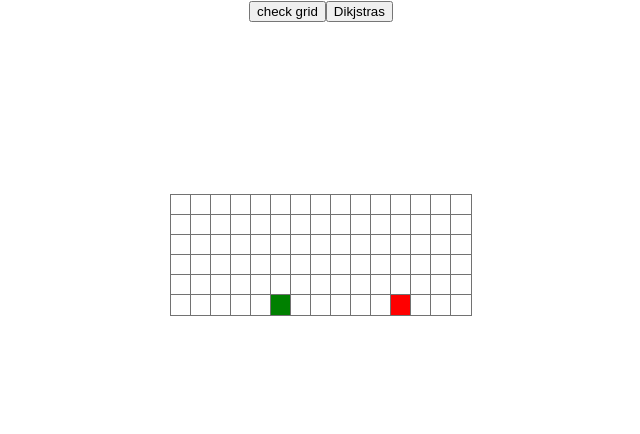
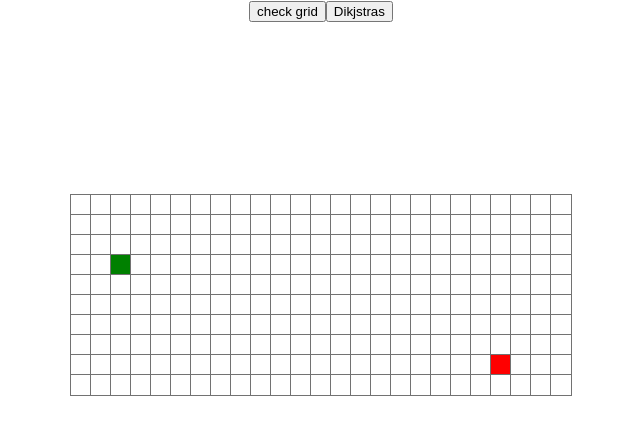
Before and after one commit to PatgioK/pathfindingvisualizer, a React (Create React App) app: page / in a window 1280 px wide. Shown: the top 434 px of the page, without its empty margins (319-959 px from the left). Built offline with nearby package versions, Linux system fonts and the light colour scheme.

Commit message:
visualize dikjstra and path done, need async

```diff
--- a/src/pathfindingvisualizer/Algorithms/Dikjstras.js
+++ b/src/pathfindingvisualizer/Algorithms/Dikjstras.js
@@ -19,34 +19,41 @@ export function Dikjstras(grid, startNode, endNode) {
 
     // !! = cast to boolean
     while (!!unvisitedNodes.length) {
+        console.log("DikjstraWhile");
 
         sortNodesByDistance(unvisitedNodes);
-        const currentNode = startNode;
+        const currentNode = unvisitedNodes.shift();
+        currentNode.isVisited = true;
         // 3. Calculate distance of all unvisited neighbor nodes through currentNode
         //    compare new distance with assigned distance, assign smaller distance.
 
-        const unvisitedNeighbors = getUnvisitedNeighbors(grid, currentNode);
-        for (const neighbor of unvisitedNeighbors) {
-            neighbor.distance = currentNode.distance + 1; //neighbor dist always greater
-            neighbor.previousNode = currentNode;
-        }
-
+        updateNeighbors(grid, currentNode);
         // 4. Mark currentNode visted, remove from unvisited set.
-        currentNode.isVisited = true;
-        unvisitedNodes.shift();
+        // unvisitedNodes.shift();
+        visitedNodes.push(currentNode);
 
         // 5. if endNode is visited or smallest distance of unvisited nodes is infinite
         //    stop algo
-        if (endNode.isVisited) return;
+        if (endNode.isVisited) return visitedNodes;
 
-        sortNodesByDistance(unvisitedNodes);
-        if (unvisitedNodes.length || unvisitedNodes[0].distance == Infinity) return;
+        // sortNodesByDistance(unvisitedNodes);
+        updateNeighbors(grid, currentNode);
+        // if (unvisitedNodes.length || unvisitedNodes[0].distance == Infinity) return visitedNodes;
 
         // 6. select unvisited node with lowest distance, set to current node
         //    loop back to step 3
+        // console.log(grid);
+    }
+}
+
+function updateNeighbors(grid, currentNode) {
+    const unvisitedNeighbors = getUnvisitedNeighbors(grid, currentNode);
+    for (const neighbor of unvisitedNeighbors) {
+        neighbor.distance = currentNode.distance + 1; //neighbor dist always greater
+        if (neighbor.previousNode == null) {
+            neighbor.previousNode = currentNode;
+        }
+    }
 
 
-        // console.log(grid);
-
-    }
 }
--- a/src/pathfindingvisualizer/Node.css
+++ b/src/pathfindingvisualizer/Node.css
@@ -15,3 +15,14 @@
 .endnode {
     background: red;
 }
+
+
+.node-visited {
+    background :aqua;
+}
+
+.node-path {
+    border-color: gold;
+    box-sizing: border-box;
+    border: 5px solid gold;
+}
--- a/src/pathfindingvisualizer/Node.js
+++ b/src/pathfindingvisualizer/Node.js
@@ -18,7 +18,7 @@ export default class Node extends Component {
         // if (startNode == false && endNode == false) extraClassName = " ";
         return <div
             className={`Node ${extraClassName}`}
-            id={`node-${this.props.row}-${this.props.col} ${extraClassName}`}
+            id={`node-${this.props.row}-${this.props.col}`}
             // row={this.props.row}
             // col={this.props.col}
 
--- a/src/pathfindingvisualizer/PathfindingVisualizer.js
+++ b/src/pathfindingvisualizer/PathfindingVisualizer.js
@@ -2,16 +2,20 @@ import React from "react";
 import Node from "./Node";
 import "./PathfindingVisualizer.css";
 import { Dikjstras } from "./Algorithms/Dikjstras";
+import { setTimeout} from 'timers';
 
-const GRID_ROW_LENGTH = 15;
-const GRID_COL_LENGTH = 6;
+const GRID_ROW_LENGTH = 25;
+const GRID_COL_LENGTH = 10;
 
-const START_NODE_ROW = 5;
-const START_NODE_COL = 5;
+const START_NODE_ROW = 3;
+const START_NODE_COL = 2;
 
-const END_NODE_ROW = 5;
-const END_NODE_COL = 11;
+const END_NODE_ROW = 8;
+const END_NODE_COL = 21;
 
+const sleep = (ms) => {
+    return new Promise((resolve) => setTimeout(resolve, ms));
+};
 
 // React uses JSX not plain javascript, first letter of tag indicates elements.
 // Uppercase used to specify react components; ie cant camelCase.
@@ -26,8 +30,6 @@ export default class PathfindingVisualizer extends React.Component {
 
     componentDidMount() {
         this.resetGrid();
-        // const grid = this.mapGrid();
-        // this.setState(grid);
     }
 
     resetGrid() {
@@ -35,7 +37,7 @@ export default class PathfindingVisualizer extends React.Component {
         for (let i = 0; i < GRID_COL_LENGTH; i++) {
             let currentRow = [];
             for (let j = 0; j < GRID_ROW_LENGTH; j++) {
-                const newNode = createNode(i,j)
+                const newNode = createNode(i, j)
                 // currentRow.push(createNode(i, j));
                 currentRow.push(newNode);
                 // console.log(newNode);
@@ -46,7 +48,7 @@ export default class PathfindingVisualizer extends React.Component {
     }
 
     handleMouseDown(row, col) {
-        this.setState({mouseLeftDown: true});
+        this.setState({ mouseLeftDown: true });
         return;
     }
 
@@ -56,19 +58,8 @@ export default class PathfindingVisualizer extends React.Component {
     }
 
     handleMouseUp(row, col) {
-        this.setState({mouseLeftDown: false});
+        this.setState({ mouseLeftDown: false });
         return;
-    }
-
-    helperDikjstras() {
-        const {grid} = this.state;
-        // console.log(grid);
-        const startnode = grid[START_NODE_ROW][START_NODE_COL];
-        const endnode = grid[END_NODE_ROW][END_NODE_COL];
-        Dikjstras(grid, startnode, endnode);
-
-        return;
-
     }
 
 
@@ -84,7 +75,7 @@ export default class PathfindingVisualizer extends React.Component {
     }
 
     mapGrid() {
-        const {grid } = this.state;
+        const { grid } = this.state;
         return grid.map((row, rowId) => {
             return (
                 <div key={rowId}>
@@ -112,15 +103,78 @@ export default class PathfindingVisualizer extends React.Component {
     }
 
 
+    // Follows previousNode property from endNode to startNode.
+    // Must be called AFTER pathfinding algo
+    shortestPathFromEnd(startNode, endNode) {
+        // console.log('shortestPathFromEnd');
+        // console.log(endNode);
+        // console.log(startNode);
+        const path = [];
+        let currentNode = endNode
+        while (currentNode != null) {
+            // let i = 0;
+            // while (i < 50) {
+            console.log("shortestPathFromEnd");
+            console.log(currentNode);
+            path.unshift(currentNode);
+            currentNode = currentNode.previousNode;
+            // i++;
+        }
+        return path;
+    }
+
+
+    helperDikjstras = async () => {
+        const { grid } = this.state;
+        const startnode = grid[START_NODE_ROW][START_NODE_COL];
+        const endnode = grid[END_NODE_ROW][END_NODE_COL];
+        const visitedNodes = Dikjstras(grid, startnode, endnode);
+        console.log(visitedNodes);
+        const path = this.shortestPathFromEnd(startnode, endnode);
+
+        // await this.colorVisited(visitedNodes);
+        // await this.colorPath(path);
+        this.colorVisited(visitedNodes).then(() => {this.colorPath(path)});
+        // this.colorVisited(visitedNodes).then(() => this.colorPath(path));
+    }
+
+    colorVisited = async (visitedNodes) => {
+        for (let i = 0; i < visitedNodes.length; i++) {
+            console.log("colorVisited")
+            setTimeout(() => {
+                const node = visitedNodes[i];
+                var element = document.getElementById(`node-${node.row}-${node.col}`);
+                if (!element.classList.contains("startnode") && !element.classList.contains("endnode")) {
+                    element.classList.add("node-visited");
+                }
+            }, 10 * i);
+        }
+        return;
+    }
+
+    colorPath = async (path) =>{
+        for (let i = 0; i < path.length; i++) {
+            console.log("colorPath")
+            setTimeout(() => {
+                const node = path[i];
+                var element = document.getElementById(`node-${node.row}-${node.col}`);
+                if (!element.classList.contains("startnode") && !element.classList.contains("endnode")) {
+                    element.classList.add("node-path");
+                }
+            }, 100 * i);
+        }
+        return;
+    }
+
 
     render() {
         const { grid } = this.state;
         return (
             <React.Fragment>
-            <div className="button-bar">
-                <button onClick={() => console.log(this.state.grid)}> check grid</button>
-                <button onClick={() => this.helperDikjstras()}>Dikjstras</button>
-            </div>
+                <div className="button-bar">
+                    <button onClick={() => console.log(this.state.grid)}> check grid</button>
+                    <button onClick={() => this.helperDikjstras()}>Dikjstras</button>
+                </div>
                 <div className="grid-container">
                     {/* {grid.map((row, rowId) => {
                         return (
@@ -156,12 +210,12 @@ export default class PathfindingVisualizer extends React.Component {
 
 function createNode(row, col) {
     return {
+        isVisited: false,
         row: row,
         col: col,
         startnode: row === START_NODE_ROW && col === START_NODE_COL,
         endnode: row === END_NODE_ROW && col === END_NODE_COL,
         distance: Infinity,
-        isVisited: false,
         isWall: false,
         previousNode: null
     }
@@ -170,14 +224,16 @@ function createNode(row, col) {
 // return array of unvisited neighbors of node
 // does not include diagonal
 export function getUnvisitedNeighbors(grid, node) {
-    const {row , col} = node;
-    const neighbors = [];
+    const { row, col } = node;
+    let neighbors = [];
     if (row < grid.length - 1) neighbors.push(grid[row + 1][col]);
     if (col < grid[0].length - 1) neighbors.push(grid[row][col + 1]);
     if (row > 0) neighbors.push(grid[row - 1][col]);
     if (col > 0) neighbors.push(grid[row][col - 1]);
+    // console.log("before");
     // console.log(neighbors);
-    neighbors.filter(neighbor => !neighbor.isVisited);
+    neighbors = neighbors.filter(neighbor => !neighbor.isVisited);     //returning same array
+    // console.log("after")
     // console.log(neighbors);
     return neighbors;
 
@@ -200,4 +256,25 @@ export function getAllNodes(grid) {
 // sorts input array of nodes by their distance
 export function sortNodesByDistance(unvisitedNodes) {
     unvisitedNodes.sort((nodeA, nodeB) => nodeA.distance - nodeB.distance);
-  }
+}
+
+
+// const node = {row: 4, col: 10};
+// //const {row, col} = node;
+
+// const grid = [
+//   {isVisited: true,  row: 3, col: 9 },
+//   {isVisited: false, row: 3, col: 10},
+//   {isVisited: true,  row: 4, col: 9 },
+//   {isVisited: false, row: 4, col: 11},
+//   {isVisited: true,  row: 5, col: 10},
+//   {isVisited: true,  row: 5, col: 11}
+// ];
+
+// const dist=(n,r,c)=>{return Math.abs(Math.sqrt(Math.pow(n.row-r, 2)+Math.pow(n.col-c, 2)))}
+
+// let neighbors = grid.filter(
+//   function(e) {return e.isVisited && dist(e, this.row, this.col) == 1;
+// }, node);
+
+// console.log(neighbors);
```
